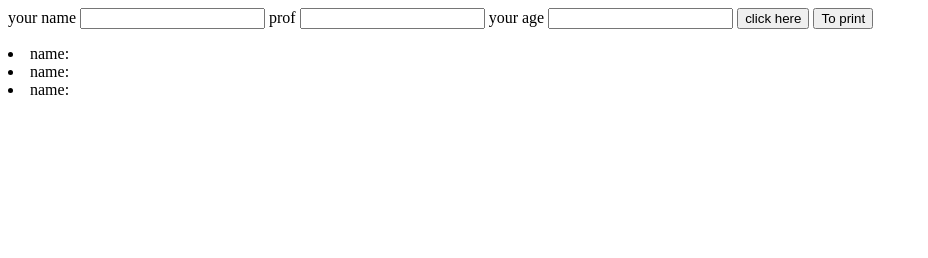
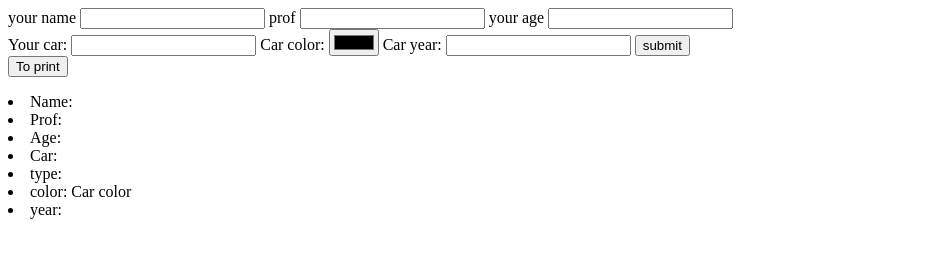
Before and after one commit to mtndbs/studentsObject, a plain HTML site: page index.html in a window 1280 px wide. Both pictures are taken after a click on the button "To print". Shown: the whole page, without its empty margins (0-928 px from the left). Drawn offline with Linux system fonts and the light colour scheme.

Commit message:
last commit

```diff
--- a/index.html
+++ b/index.html
@@ -7,6 +7,7 @@
     <title>Document</title>
 </head>
 <body>
+    <div>
     <label for="name">your name</label>
     <input type="text" class="name" id="student-name">
 
@@ -15,18 +16,28 @@
 
     <label for="age">your age</label>
     <input type="number" class="age" id="student-age">
+</div>
+<div>
+    <label for="car">Your car:</label>
+    <input type="text" class="car" id="student-car-type">
+    <label for="car">Car color:</label>
+    <input type="color" class="car" id="student-car-color">
+    <label for="car">Car year:</label>
+    <input type="text" class="car" id="student-car-year">
+    <button onclick="studentName()">submit</button>
 
-    <button onclick="studentName()">click here</button>
-    <script src="./js/app.js"></script>
+</div>
 
 
-    <button class="" onclick="displayStudent()">To print</button>
-    <div>
+
+<button class="" onclick="displayStudent()">To print</button>
+<div>
 
     <div class="container" id="scrn">
 
     </div>
 
-    </div>
+    <script src="./js/app.js"></script>
+</div>
 </body>
 </html>
--- a/js/app.js
+++ b/js/app.js
@@ -11,19 +11,25 @@ studentId.name = document.querySelector('#student-name').value
 studentId.proffetion = document.querySelector('#student-prof').value
 studentId.age = document.querySelector('#student-age').value
 
-console.log(studentId.name);
+studentId.car.type = document.querySelector('#student-car-type').value
+studentId.car.color = document.querySelector('#student-car-color').value
+studentId.car.year = document.querySelector('#student-car-year').value
 
-let totalId = studentId
-studentList.push(totalId)
-console.dir(totalId);
+studentList.push(studentId)
+
+console.log(studentList);
 }
 
 
 
 function displayStudent(){
     document.querySelector("#scrn").innerHTML = "<ul>";
-    document.querySelector("#scrn").innerHTML += '<li> name:'+studentId.name+'</li>'
-    document.querySelector("#scrn").innerHTML += '<li> name:'+studentId.proffetion+'</li>'
-    document.querySelector("#scrn").innerHTML += '<li> name:'+studentId.age+'</li>'
+    document.querySelector("#scrn").innerHTML += '<li> Name:'+studentId.name+'</li>'
+    document.querySelector("#scrn").innerHTML += '<li> Prof:'+studentId.proffetion+'</li>'
+    document.querySelector("#scrn").innerHTML += '<li> Age:'+studentId.age+'</li>'
+    document.querySelector("#scrn").innerHTML += '<li> Car:</li>'
+    document.querySelector("#scrn").innerHTML += '   <li> type:'+studentId.car.type+'</li>'
+    document.querySelector("#scrn").innerHTML += '   <li> color: <span style="background-color:'+studentId.car.color+';"> Car color </span></li>'
+    document.querySelector("#scrn").innerHTML += '   <li> year:'+studentId.car.year+'</li>'
   document.querySelector("#scrn").innerHTML += "</ul>";
 }
```
